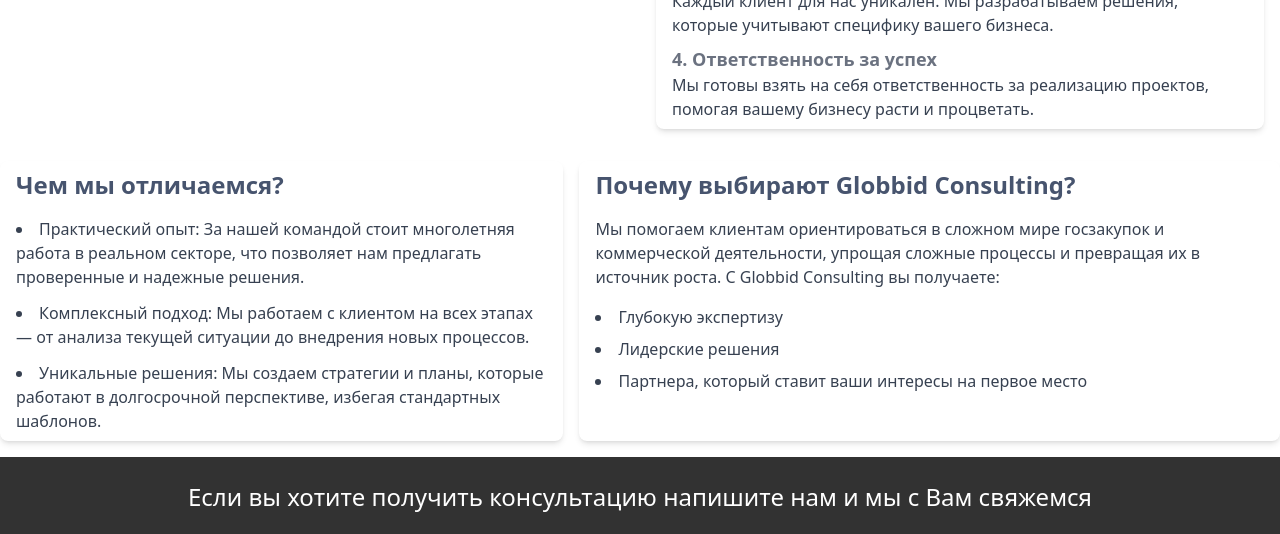
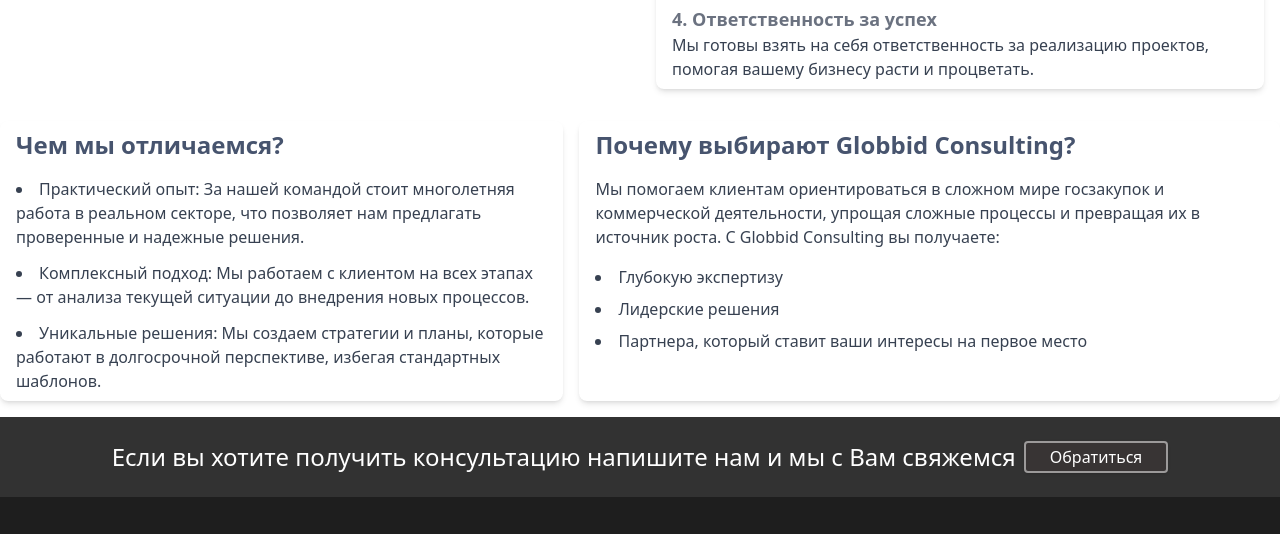
Before and after one commit to EraliTemirov/Cunsulting, a website: page index.html in a window 1280 px wide. Shown: the part 3163-3697 px from the top of the page. Drawn offline with nearby package versions, Linux system fonts and the light colour scheme.

Commit message:
some change

```diff
--- a/index.html
+++ b/index.html
@@ -181,8 +181,7 @@
             Делая сложное простым, мы создаем ваш успех
           </h1>
           <button
-            id="openModalBtn"
-            class="mt-4 bg-[#383434] text-white font-medium px-6 py-[2px] rounded shadow box-border border-2 border-white/[0.5]"
+            class="openModalBtn  mt-4 bg-[#383434] text-white font-medium px-6 py-[2px] rounded shadow box-border border-2 border-white/[0.5] transition-300"
           >
             Обратиться
           </button>
@@ -286,12 +285,12 @@
       </div>
 
       <!-- Swiper Controls -->
-      <div class="mt-4 flex justify-between items-center">
+      <!-- <div class="mt-4 flex justify-between items-center">
         <div class="swiper-pagination"></div>
         <div class="swiper-button-prev hover:text-gray-600"></div>
         <div class="swiper-button-next hover:text-gray-600"></div>
-      </div>
-    </section> -->
+      </div> -->
+    <!-- </section> -->
 
     <section class="mt-8">
       <div
@@ -533,10 +532,15 @@
     </section>
 
     <section class="bg-[#323232] h-auto p-6 flex justify-center items-center">
-      <div class="cta_1">
+      <div class="flex flex-col lg:flex-row  justify-center items-center gap-2">
         <p class="text-white text-2xl font-normal">
           Если вы хотите получить консультацию напишите нам и мы с Вам свяжемся
         </p>
+        <button
+        class="openModalBtn bg-[#383434]  text-white font-medium px-6 py-[2px] rounded shadow box-border border-2 border-white/[0.5]"
+      >
+        Обратиться
+      </button>
       </div>
     </section>
     <footer class="bg-[#1e1e1e] py-10">
@@ -614,7 +618,7 @@
         </div>
       </div>
     </footer>
-    <div id="modal" class="fixed inset-0 flex items-center justify-center bg-black bg-opacity-50 hidden z-50">
+    <div id="modal" class="fixed inset-0 flex items-center justify-center bg-black bg-opacity-50 hidden z-50 transition-300">
       <div class="bg-white p-6 rounded-lg shadow-lg w-96 relative">
           <form id="contact-form">
               <div class="mb-4">
@@ -781,26 +785,30 @@
       });
     </script>
     <script>
-      const openModalBtn = document.getElementById("openModalBtn");
+    document.addEventListener('DOMContentLoaded', () => {
+  const openModalBtns = document.getElementsByClassName("openModalBtn");
   const closeModalBtn = document.getElementById("closeModalBtn");
   const modal = document.getElementById("modal");
 
-      // Modalni ochish
-      openModalBtn.addEventListener("click", () => {
+  // Add click event to all open modal buttons
+  Array.from(openModalBtns).forEach(btn => {
+    btn.addEventListener("click", () => {
       modal.classList.remove("hidden");
     });
+  });
 
-      // Modalni yopish
+  // Close modal when close button is clicked
   closeModalBtn.addEventListener("click", () => {
     modal.classList.add("hidden");
   });
 
-      // Modalni tashqi qismiga bosganda yopish
-      window.addEventListener("click", (e) => {
+  // Close modal when clicking outside of it
+  modal.addEventListener("click", (e) => {
     if (e.target === modal) {
       modal.classList.add("hidden");
     }
   });
+});
     </script>
   </body>
 </html>
```
Lines whose indentation alone changed are shown as unchanged.
